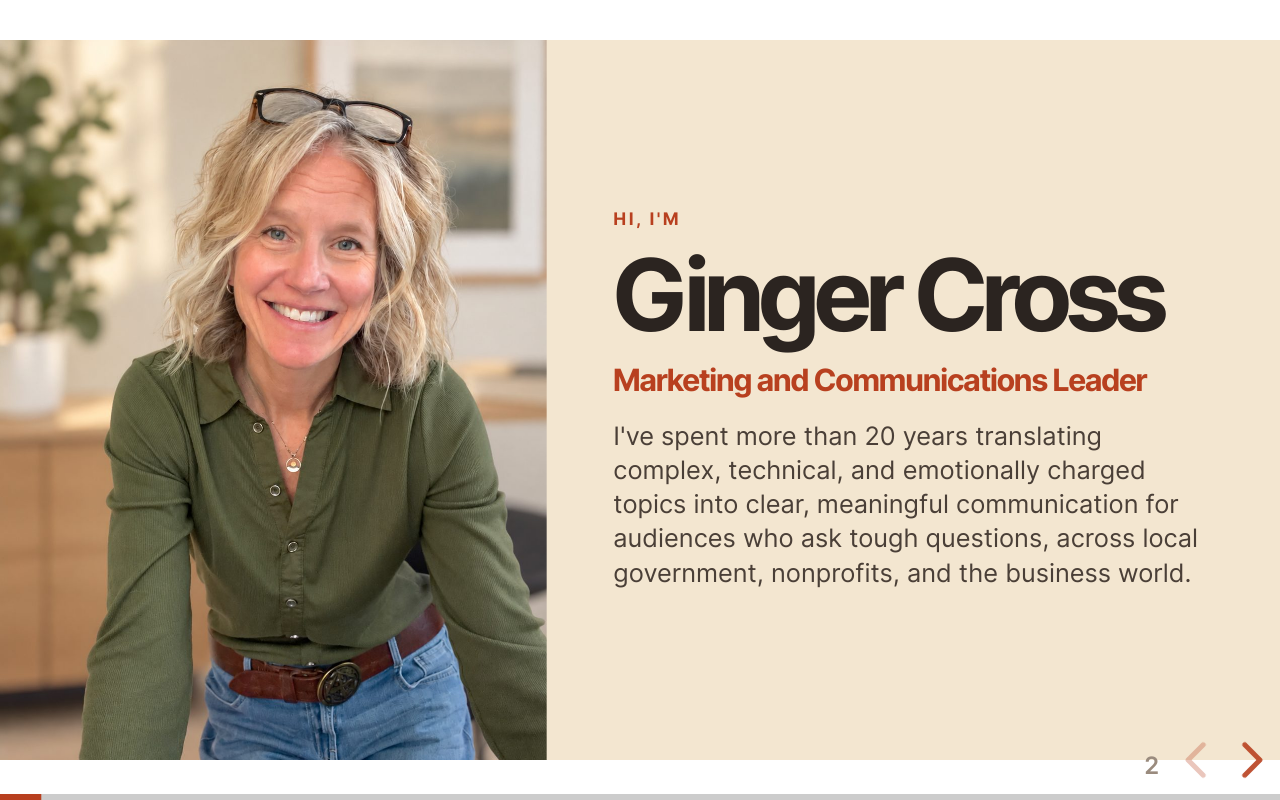
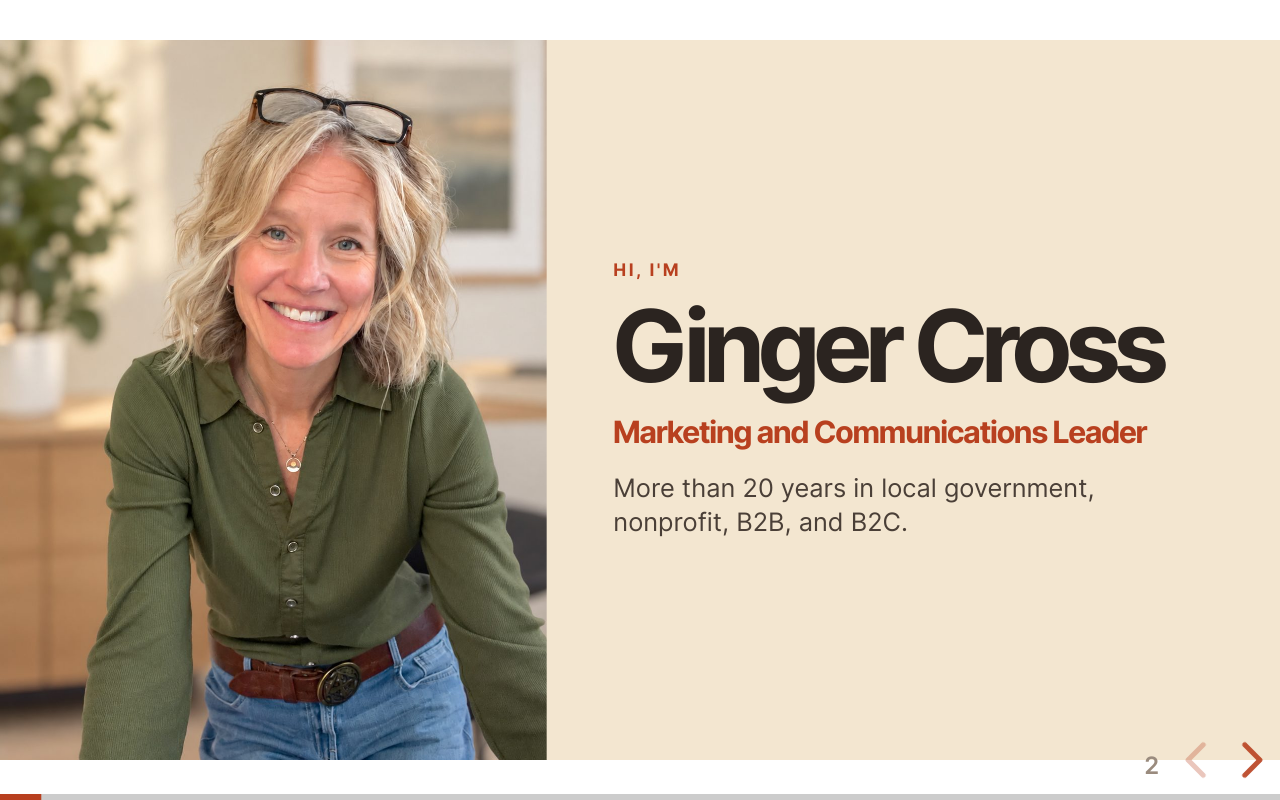
Before and after one commit to gingermsnap/AICommunicationDeck, a plain HTML site: page index.html in a window 1280 px wide. Both pictures are taken after a click on the button "next slide". Drawn offline with Linux system fonts and the light colour scheme.

```diff
--- a/index.html
+++ b/index.html
@@ -52,10 +52,12 @@ And here's the big idea we'll keep coming back to: AI is the tool. You're still
     <p class="eyebrow">Hi, I'm</p>
     <h2 class="xl">Ginger Cross</h2>
     <p class="role">Marketing and Communications Leader</p>
-    <p class="lede">I've spent more than 20 years translating complex, technical, and emotionally charged topics into clear, meaningful communication for audiences who ask tough questions, across local government, nonprofits, and the business world.</p>
+    <p class="lede">More than 20 years in local government, nonprofit, B2B, and B2C.</p>
   </div>
   <aside class="notes">
 Quick intro. Who I am, where I've worked, and why I'm standing up here talking about AI.
+
+I've spent more than 20 years translating complex, technical, and emotionally charged topics into clear, meaningful communication for audiences who ask tough questions, across local government, nonprofits, and the business world.
 
 [Add your personal story here: how you started using AI, and the moment it clicked for you.]
   </aside>
```
